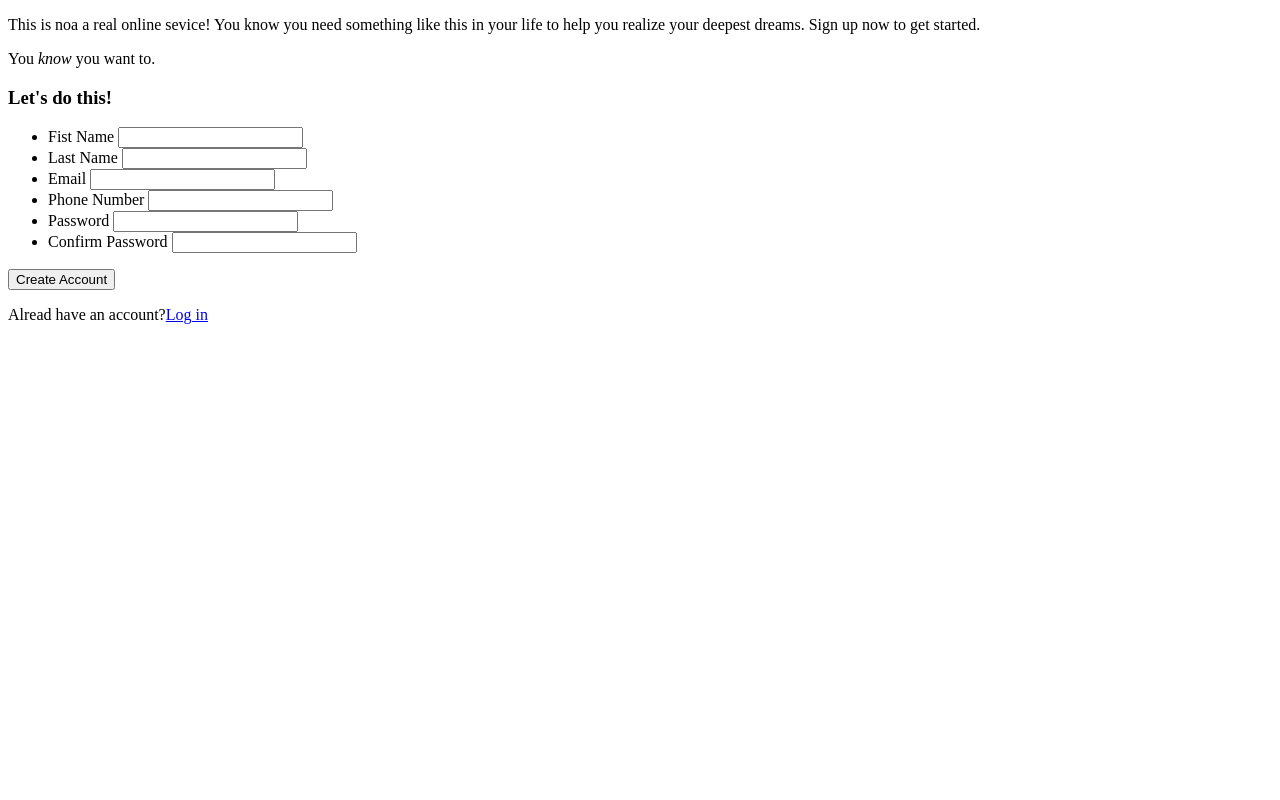
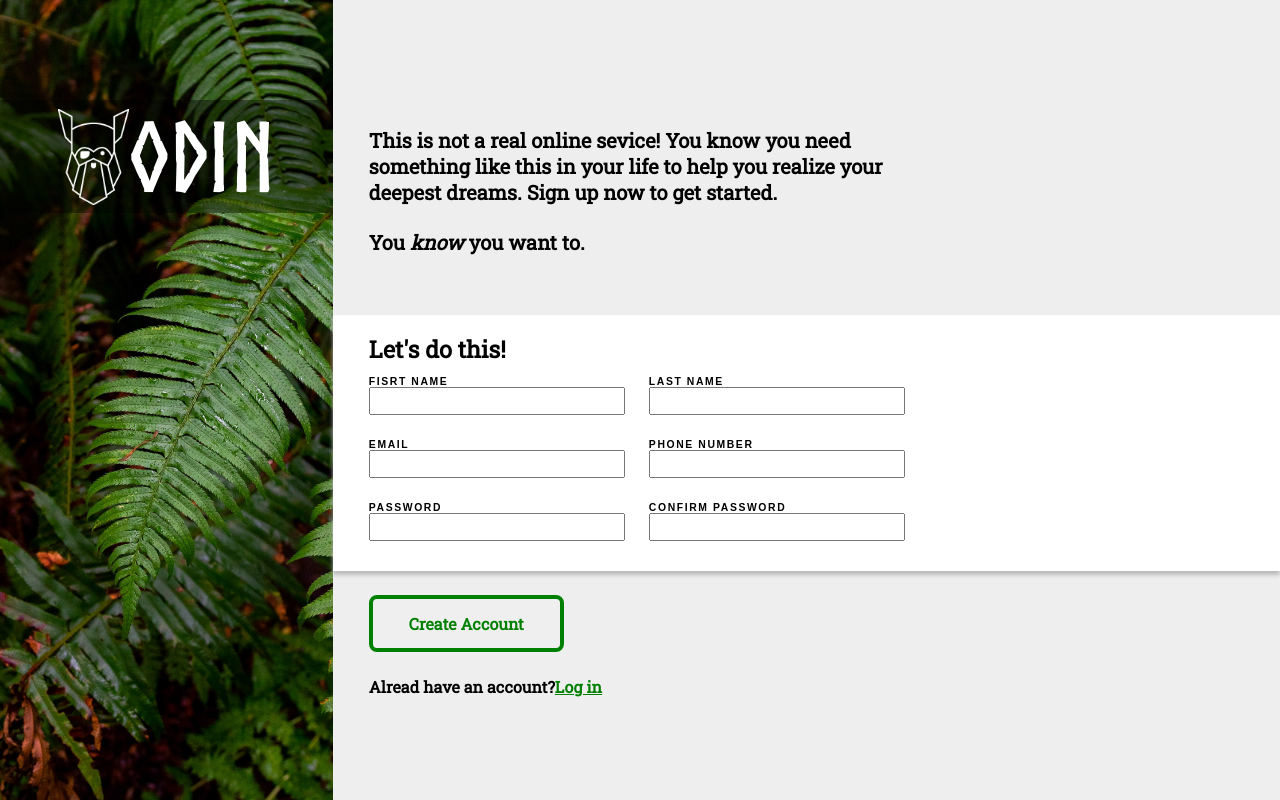
Before and after one commit to MarcosGTS/Sign-up-Form, a plain HTML site: page index.html in a window 1280 px wide. Drawn offline with Linux system fonts and the light colour scheme.

Commit message:
add style

```diff
--- a/index.html
+++ b/index.html
@@ -8,13 +8,17 @@
     </head>
     <body>
 
-        <div>
+        <div class="banner">
+            <div class="logo">
+                <img src="./imgs/odin-lined.png" alt="logo">
+                <span>Odin</span>
+            </div>
         </div>
 
         <main>
-            <div>
+            <div  class="heading align-block">
                 <p>
-                    This is noa a real online sevice! You know you need something
+                    This is not a real online sevice! You know you need something
                     like this in your life to help you realize your deepest dreams.
                     Sign up now to get started.
                 </p>
@@ -27,7 +31,7 @@
                 <h3>Let's do this!</h3>
                 <ul>
                     <li>
-                        <label for="fname">Fist Name</label>
+                        <label for="fname">Fisrt Name</label>
                         <input type="text" name="fname" id="fname">
                     </li>
                     <li>
@@ -53,9 +57,11 @@
                 </ul>
             </form>
 
-            <button form="form" type="submit">Create Account</button>
+            <div class="align-block" id="submit-section">
+                <button form="form" type="submit">Create Account</button>
+                <div>Alread have an account?<a href="#">Log in</a></div>
+            </div>
 
-            <p>Alread have an account?<a href="#">Log in</a></p>
         </main>
     </body>
 </html>
--- a/style.css
+++ b/style.css
@@ -0,0 +1,150 @@
+@import url('https://fonts.googleapis.com/css2?family=Roboto+Slab&display=swap');
+
+* {
+    margin: 0;
+    padding: 0;
+    box-sizing: border-box;
+}
+
+@font-face {
+    font-family: "Norse";
+    font-weight: bold;
+    src: url("./Norse-Bold.otf");
+}
+
+body {
+    display: flex;
+    flex-wrap: wrap;
+    height: 100vh;
+
+    background-color: #eee;
+
+    font-family: "Roboto Slab";
+}
+
+.align-block{
+    margin-left: 36px;
+}
+
+.heading > p {
+    margin: 24px 0;
+}
+
+.banner {
+    flex: auto;
+    background-image: url("./imgs/banner.jpg");
+    background-size: cover;
+    background-repeat: no-repeat;
+}
+
+.logo {
+    display: flex;
+    align-items: center;
+    justify-content: center;
+    width: 100%;
+
+    color: white;
+    font-family: "Norse";
+    font-weight: bold;
+    font-size: 96px;
+
+    background-color: rgba(0, 0, 0, 0.4);
+
+    padding: .5rem 0;
+    margin-top: 100px;
+}
+
+.logo > img {
+    height: 96px;
+    width: auto;
+}
+
+main {
+    width: 65%;
+    min-height: 100vh;
+    flex: auto;
+
+    display: flex;
+    flex-direction: column;
+
+    justify-content: center;
+
+    font-size: 1.25rem;
+    font-weight: bold;
+}
+
+main > div {
+    width: 60%
+}
+
+form {
+    margin-top: 36px;
+    height: fit-content;
+    background-color: #fff;
+    padding: 18px 36px ;
+    width: 100%;
+
+    box-shadow: 0 4px 4px #bbb;
+}
+
+form > h3 {
+    font-weight: bold;
+}
+
+ul {
+    display: flex;
+    flex-wrap: wrap;
+    max-width: 600px;
+}
+
+li {
+    display: flex;
+    flex-direction: column;
+    margin: 12px 24px 12px 0;
+}
+
+form label {
+    font-family: Arial, Helvetica, sans-serif;
+    text-transform: uppercase;
+    color: #000;
+
+    font-size: .65rem;
+    letter-spacing: 0.1rem;
+}
+
+form input {
+    width: 256px;
+    height: 1.75rem;
+    padding: .2rem .4rem;
+}
+
+#submit-section {
+    font-size: 1rem;
+}
+
+button {
+    cursor: pointer;
+
+    font-size: inherit;
+    font-family: inherit;
+    font-weight: bold;
+
+    margin: 24px 0;
+    padding: 14px 36px;
+
+    color:green;
+    border: 4px solid green;
+    border-radius: 8px;
+
+    transition: all 200ms ease-out;
+}
+
+button:hover {
+    color: white;
+    background-color: green;
+    transform: translateY(-5px);
+}
+
+a {
+    color:green;
+}
```
Also changed, not shown: Norse-Bold.otf (added), imgs/banner.jpg (added), imgs/odin-lined.png (added).
